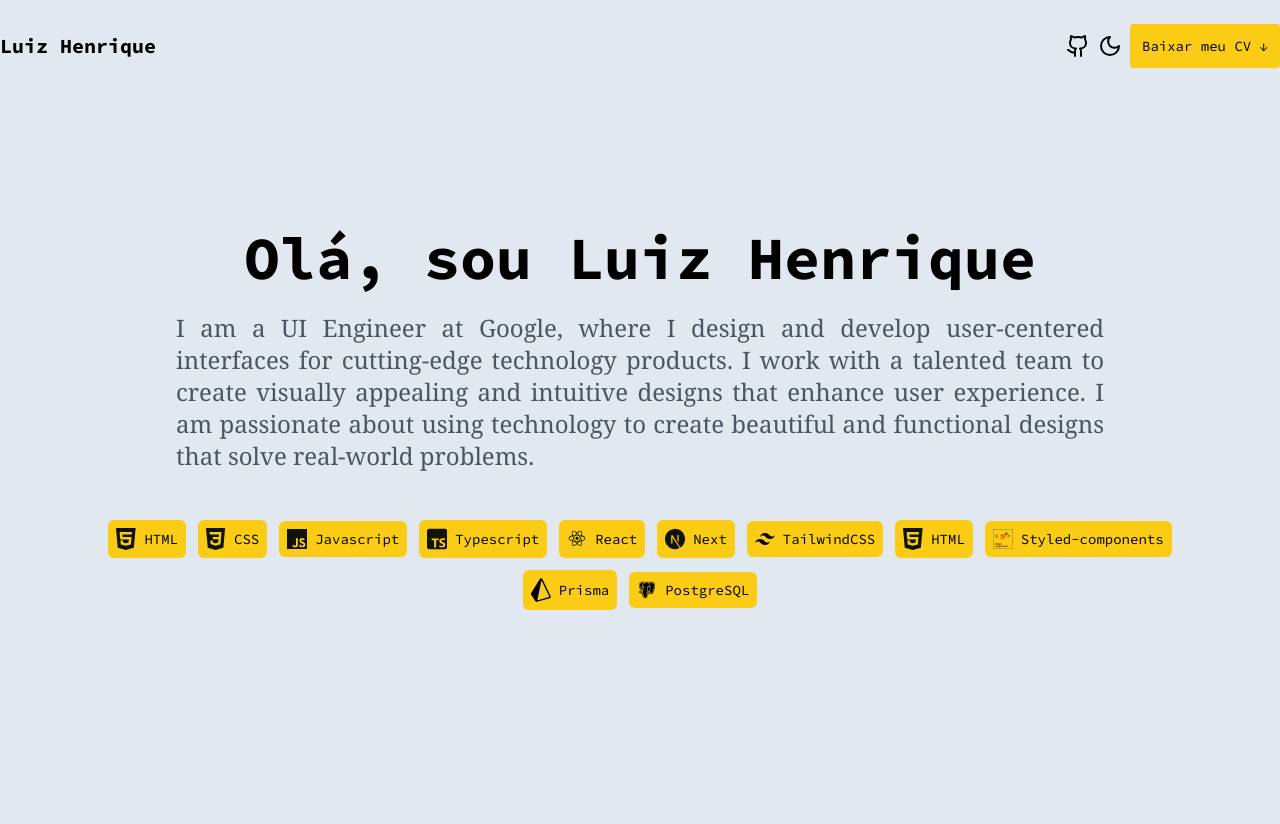
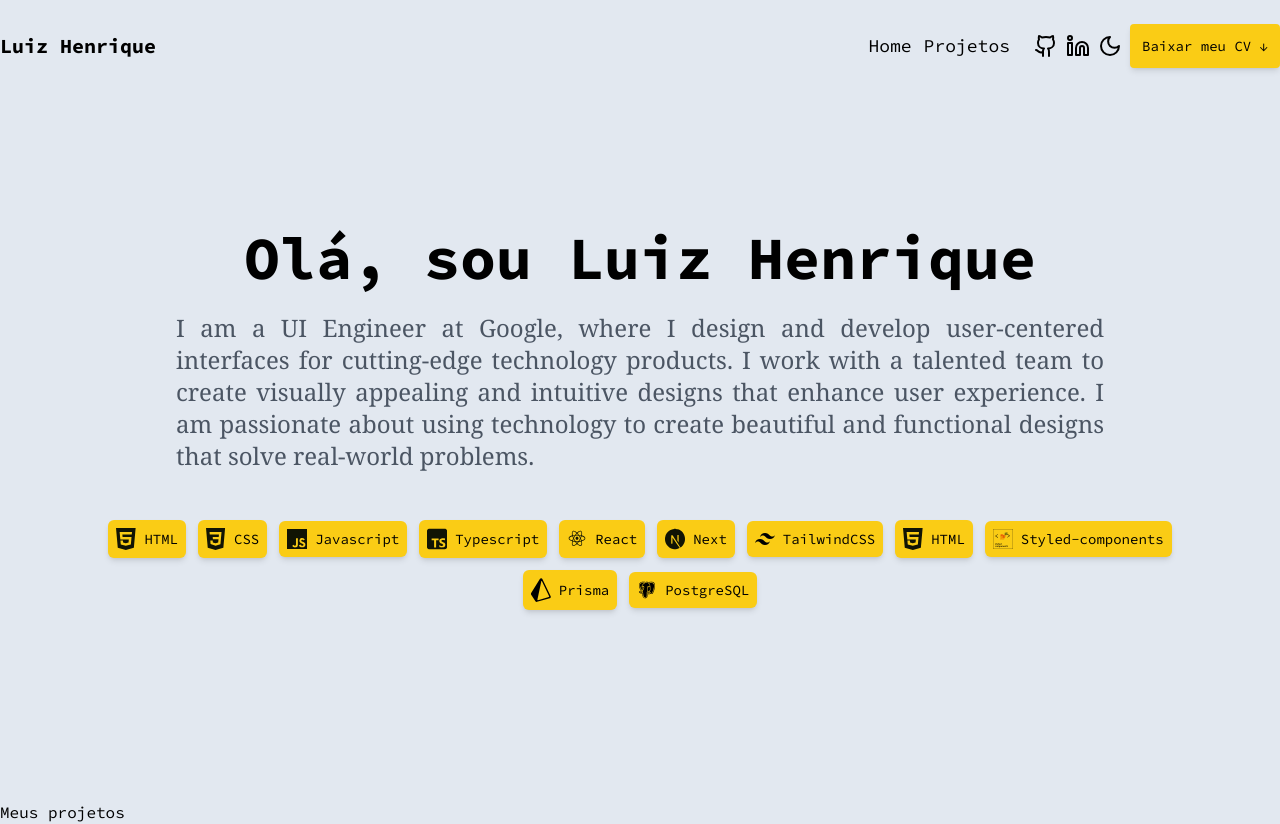
Before and after one commit to Luiz-Hen-Reis/portfolio, a Next.js app: page / in a window 1280 px wide. Before the commit the page ends 800 px from the top, so only its background shows below. Built offline with nearby package versions, Linux system fonts and the light colour scheme.

Commit message:
header adding animation and new anchor elements

```diff
--- a/src/app/page.tsx
+++ b/src/app/page.tsx
@@ -9,7 +9,13 @@
   return (
     <div className={`w-full h-full ${darkMode ? "dark" : ""}`}>
       <div className="dark:bg-slate-800 dark:text-white">
-        <Header />
+        <div className="mx-6 xl:m-auto lg:max-w-7xl">
+          <Header />
+
+          <section id="projects">
+            <h2>Meus projetos</h2>
+          </section>
+        </div>
       </div>
     </div>
   );
--- a/src/components/Header/index.tsx
+++ b/src/components/Header/index.tsx
@@ -4,7 +4,7 @@
 
 export default function Header() {
   return (
-    <header className="flex flex-col mx-7 py-6 xl:m-auto lg:max-w-7xl lg:h-screen">
+    <header id="home" className="flex flex-col py-6 lg:h-screen">
       <Navbar />
       <div className="flex flex-col items-center">
         <h1 className="text-4xl font-bold text-center mt-16 dark:text-white lg:text-6xl lg:mt-40">
--- a/src/components/Navbar/index.tsx
+++ b/src/components/Navbar/index.tsx
@@ -1,5 +1,5 @@
 import { useDarkModeContext } from "@/contexts/DarkModeContext";
-import { Github, Sun, Moon, Menu } from "lucide-react";
+import { Github, Sun, Moon, Menu, Linkedin } from "lucide-react";
 
 export default function Navbar() {
   const { darkMode, toggleDarkMode } = useDarkModeContext();
@@ -8,13 +8,24 @@
     <div className="flex items-center justify-between">
       <h1 className="font-bold text-xl">Luiz Henrique</h1>
       <nav className="flex items-center gap-2">
+        <div className="hidden sm:flex items-center gap-3 mx-4 text-lg">
+          <a href="#home" className="hover:underline">Home</a>
+          <a href="#projects" className="hover:underline">Projetos</a>
+        </div>
         <a href="https://github.com/Luiz-Hen-Reis" target="_blank">
           <Github />
         </a>
-      <button onClick={toggleDarkMode} className="transition-all">
+        <a href="https://www.linkedin.com/in/luiz-henrique-reis-barbosa/" target="_blank">
+          <Linkedin />
+        </a>
+        <button onClick={toggleDarkMode}>
           {darkMode ? <Sun /> : <Moon />}
         </button>
-      <a href="/files/cv.pdf" download="Luiz Henrique's CV" className="hidden sm:inline-block bg-yellow-400 p-3 rounded dark:text-white text-sm">
+        <a
+          href="/files/cv.pdf"
+          download="Luiz Henrique's CV"
+          className="hidden sm:inline-block bg-yellow-400 p-3 rounded dark:text-white text-sm shadow-md animate-pulse hover:animate-none"
+        >
           Baixar meu CV &darr;
         </a>
         <button className="sm:hidden">
@@ -22,5 +33,5 @@
         </button>
       </nav>
     </div>
-  )
+  );
 }
--- a/src/components/TechItem/index.tsx
+++ b/src/components/TechItem/index.tsx
@@ -8,7 +8,7 @@
 
 export default function TechItem({ img, title, alt }: Props) {
   return (
-    <li className="flex items-center gap-2 p-2 bg-yellow-400 rounded-md text-center">
+    <li className="flex items-center gap-2 p-2 bg-yellow-400 rounded-md text-center shadow-md">
         <Image src={img} width={20} height={20} alt={alt} className="mix-blend-multiply z-10" />
         <strong className="font-normal text-sm dark:text-white">{title}</strong>
       </li>
--- a/tailwind.config.js
+++ b/tailwind.config.js
@@ -5,7 +5,7 @@
     "./src/components/**/*.{js,ts,jsx,tsx,mdx}",
     "./src/app/**/*.{js,ts,jsx,tsx,mdx}",
   ],
-  darkMode: 'class',
+  darkMode: "class",
   theme: {
     extend: {},
   },
```
Lines whose indentation alone changed are shown as unchanged.
